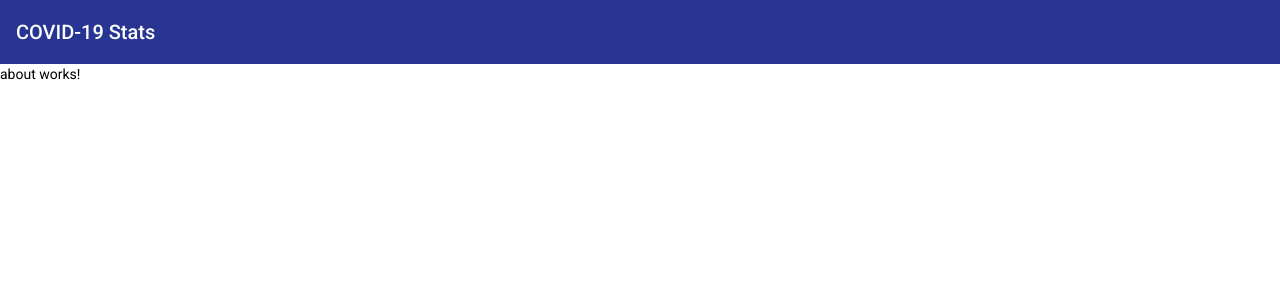
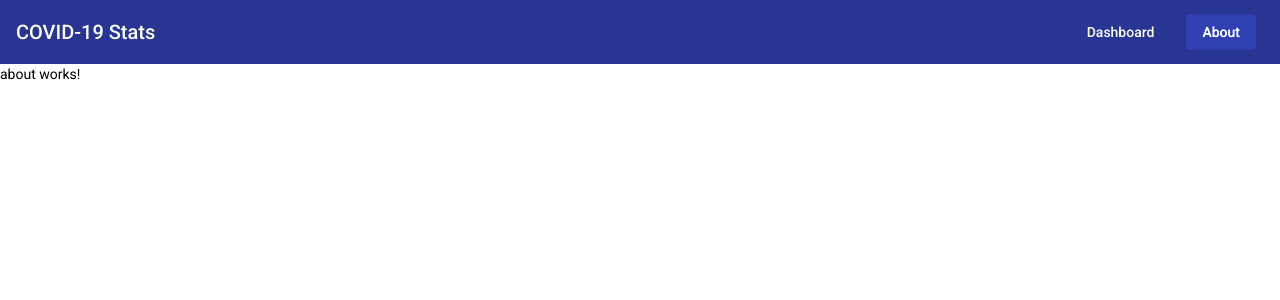
Before and after one commit to pawelpiotrowski/ng-covid-19-stats, an Angular app: page /about in a window 1280 px wide. Shown: the top 300 px of the page. Built offline with nearby package versions, Linux system fonts and the light colour scheme.

Commit message:
add simple app navigation

```diff
--- a/projects/covid19-stats-app/src/app/core/core.module.ts
+++ b/projects/covid19-stats-app/src/app/core/core.module.ts
@@ -1,6 +1,7 @@
 import { NgModule } from '@angular/core';
 import { BrowserModule } from '@angular/platform-browser';
 import { BrowserAnimationsModule } from '@angular/platform-browser/animations';
+import { MatButtonModule } from '@angular/material/button';
 import { MatToolbarModule } from '@angular/material/toolbar';
 import { RouterModule } from '@angular/router';
 import { MainLayoutComponent } from './layout/main-layout/main-layout.component';
@@ -15,6 +16,7 @@ import { MainLayoutComponent } from './layout/main-layout/main-layout.component'
   imports: [
     BrowserModule,
     BrowserAnimationsModule,
+    MatButtonModule,
     MatToolbarModule,
     RouterModule
   ]
--- a/projects/covid19-stats-app/src/app/core/layout/main-layout/main-layout.component.html
+++ b/projects/covid19-stats-app/src/app/core/layout/main-layout/main-layout.component.html
@@ -1,5 +1,9 @@
 <mat-toolbar color="primary">
   COVID-19 Stats
+
+  <span class="spacer"></span>
+  <button mat-flat-button color="primary" routerLink="dashboard" routerLinkActive="active">Dashboard</button>
+  <button mat-flat-button color="primary" routerLink="about" routerLinkActive="active">About</button>
 </mat-toolbar>
 
 <main>
--- a/projects/covid19-stats-app/src/app/core/layout/main-layout/main-layout.component.scss
+++ b/projects/covid19-stats-app/src/app/core/layout/main-layout/main-layout.component.scss
@@ -0,0 +1,10 @@
+.spacer {
+  flex: 1 0 auto;
+}
+
+button {
+  margin: 0 8px;
+  &.active {
+    filter: brightness(120%);
+  }
+}
```
Also changed, not shown: 1 other file (tests, documents, lock files or other folders).
